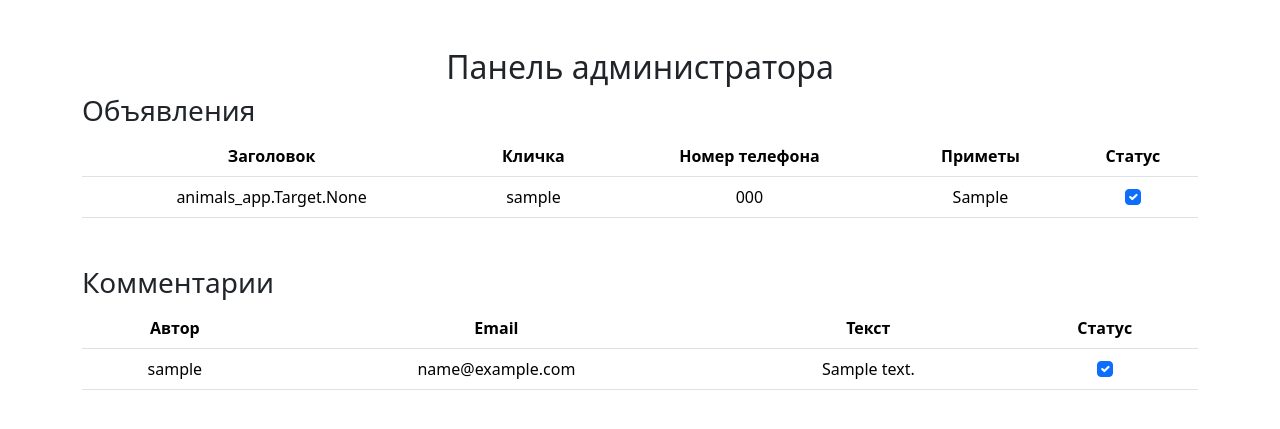
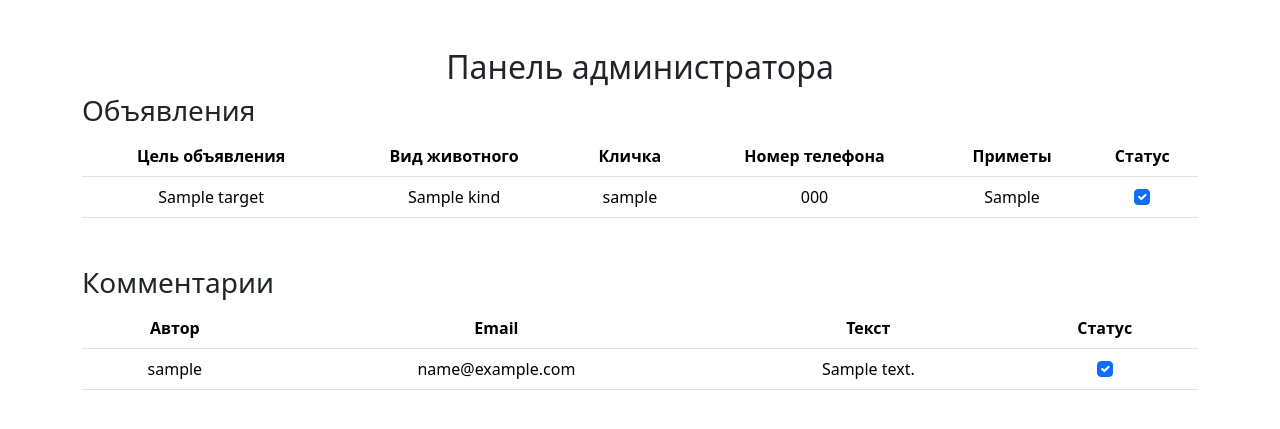
Before and after one commit to Alex4892/animal_project, a Django app: template templates/users/admin.html in a window 1280 px wide. Shown: the part 59-488 px from the top of the page. Run offline with Django 5.2, Linux system fonts and the light colour scheme; the template is opened without the code that fills it: values that come from a table or form of the project are taken from there, others are empty; tables that the repository leaves empty hold one stand-in row (values such as "Sample post"); parts of the project's set-up code (start-up, migrations or seed data) failed here and were passed over.

Commit message:
Сделаны правки в части страниц администратора и пользователя - вывод значений полей по цели объявления и виду животного

```diff
--- a/templates/users/admin.html
+++ b/templates/users/admin.html
@@ -10,8 +10,8 @@
   <table class="table text-center">
     <thead>
       <tr>
-        <th scope="col">Заголовок</th>
-        {% comment %} <th scope="col">Вид животного</th> {% endcomment %}
+        <th scope="col">Цель объявления</th>
+        <th scope="col">Вид животного</th>
         <th scope="col">Кличка</th>
         <th scope="col">Номер телефона</th>
         <th scope="col">Приметы</th>
@@ -21,8 +21,10 @@
     <tbody>
         {% for animal in animals %}
         <tr>
-          <td>{{ animal.target }}</td>
-          {% comment %} <td>{{ animal.kind }}</td> {% endcomment %}
+          <td>{% for target in animal.target.all %} {{ target.name }}
+            {% endfor %}</td>
+          <td> {% for kind in animal.kind.all %} {{ kind.name }}
+      {% endfor %}</td>
           <td>{{ animal.nickname }}</td>
           <td>{{ animal.phone_number }}</td>
           <td>{{ animal.signs }}</td>
--- a/templates/users/profile.html
+++ b/templates/users/profile.html
@@ -22,7 +22,8 @@
         <table class="table text-center mt-3">
             <thead>
                 <tr>
-                    <th scope="col">Заголовок</th>
+                    <th scope="col">Цель объявления</th>
+                    <th scope="col">Вид животного</th>
                     <th scope="col">Дата подачи</th>
                     <th scope="col">Описание</th>
                     <th scope="col">Подающий объявление</th>
@@ -31,7 +32,8 @@
             <tbody>
             {% for animal in user_animals %}
             <tr>
-                <td>{{ animal.target }}</td>
+                <td>{% for target in animal.target.all %} {{ target.name }}{% endfor %}</td>
+                <td>{% for kind in animal.kind.all %} {{ kind.name }}{% endfor %}</td>
                 <td>{{ animal.create_at }}</td>
                 <td>{{ animal.description }}</td>
                 <td>{{ animal.submit }}</td>
```
Also changed, not shown: animals_app/migrations/0028_remove_postimage_image_remove_postimage_images_and_more.py (added), animals_app/migrations/0029_rename_postimage_image.py (added).
